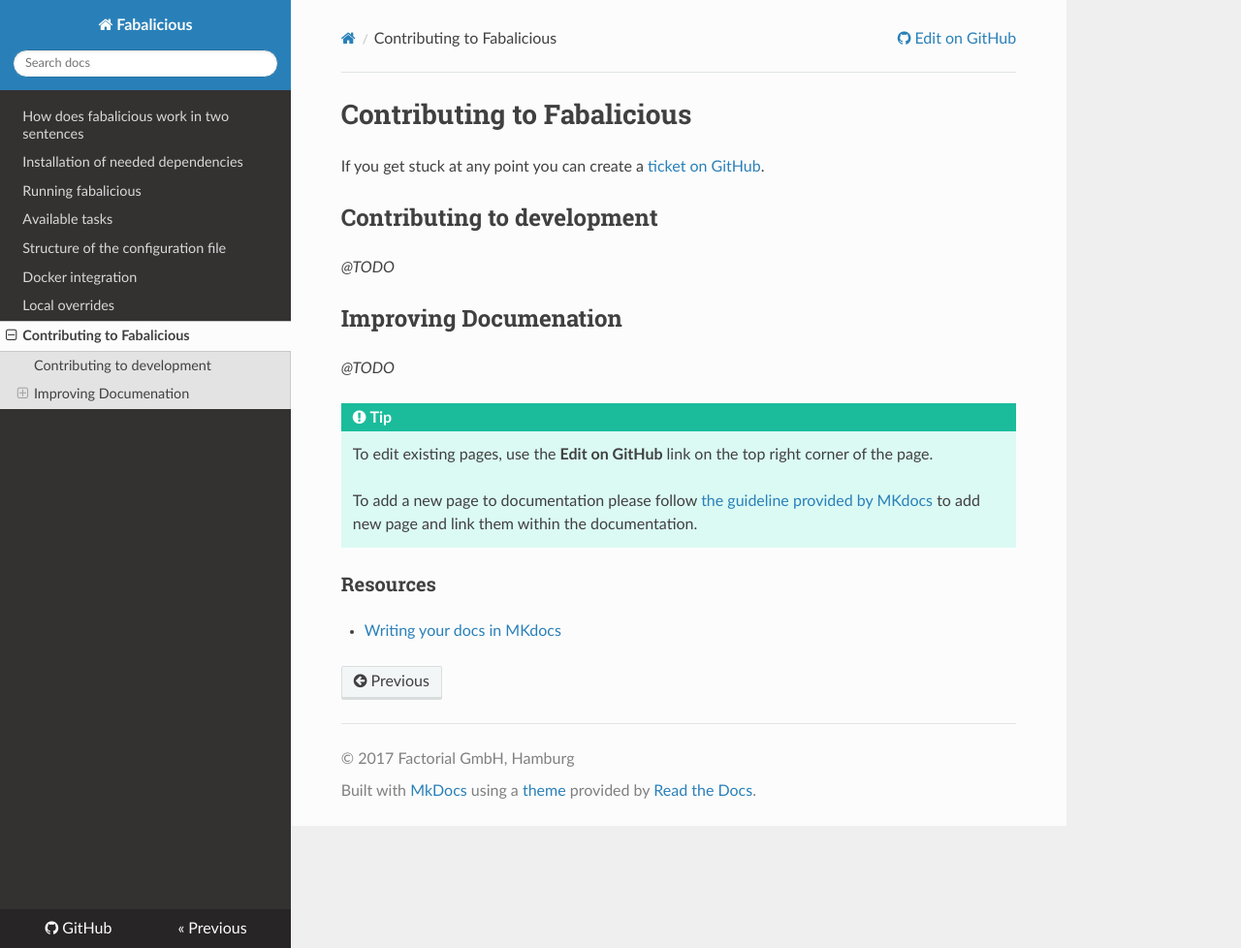
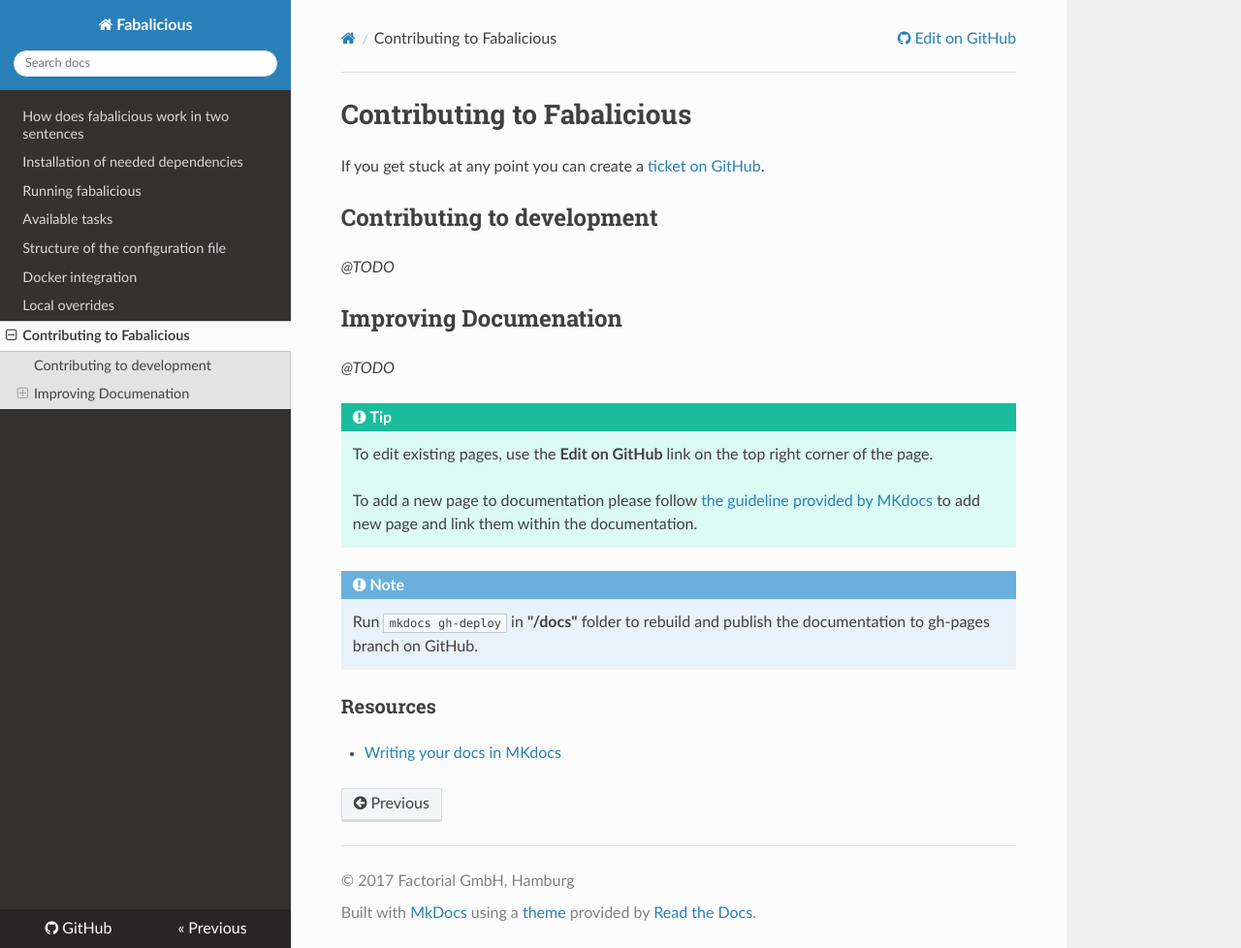
Before and after one commit to factorial-io/fabalicious, an MkDocs documentation site: the page built from docs/docs/contribute.md, in a window 1280 px wide and 978 px high. Shown: the whole window at 97% size. Built offline with MkDocs 1.6.1, drawn with Linux system fonts in a browser that asks for light colours; nearby versions of some CDN libraries; old or Windows-style settings are respelled for this version of MkDocs.

Commit message:
Add note on how to publish documentation on GitHub

```diff
--- a/docs/docs/contribute.md
+++ b/docs/docs/contribute.md
@@ -16,5 +16,8 @@
 
     To add a new page to documentation please follow [the guideline provided by MKdocs](http://www.mkdocs.org/user-guide/writing-your-docs/#configure-pages-and-navigation) to add new page and link them within the documentation.
 
+!!! note
+    Run `mkdocs gh-deploy` in **"/docs"** folder to rebuild and publish the documentation to gh-pages branch on GitHub.
+
 ### Resources
 * [Writing your docs in MKdocs](http://www.mkdocs.org/user-guide/writing-your-docs/)
```
